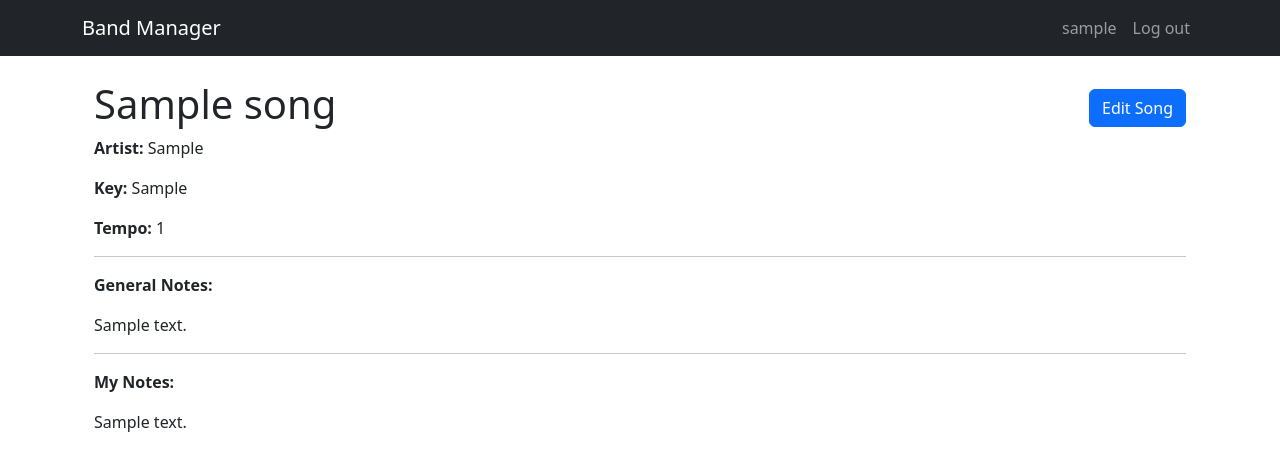
After one commit to RichardModin/set_lists, a Django app: page /songs/1/view/ in a window 1280 px wide. The commit adds this page. Shown: the top 471 px of the page. Run offline with Django 5.2, Linux system fonts and the light colour scheme; a user stored in the database is signed in; tables that the repository leaves empty hold one stand-in row (values such as "Sample post"); some libraries are stand-ins or nearby versions.

Commit message:
feat: adding notes to songs - both general and private notes

```diff
--- a/songs/forms.py
+++ b/songs/forms.py
@@ -4,4 +4,4 @@ from .models import Song
 class SongForm(forms.ModelForm):
     class Meta:
         model = Song
-        fields = ['title', 'artist', 'key', 'tempo']
+        fields = ['title', 'artist', 'key', 'tempo', 'general_notes']
--- a/songs/models.py
+++ b/songs/models.py
@@ -9,4 +9,15 @@ class Song(models.Model):
     key = models.CharField(max_length=5, null=True, blank=True)
     tempo = models.IntegerField(null=True, blank=True)
     created_by = models.ForeignKey(User, on_delete=models.CASCADE)
-    band = models.ForeignKey(Band, on_delete=models.CASCADE, related_name='songs')  # New relationship
+    band = models.ForeignKey(Band, on_delete=models.CASCADE, related_name='songs')
+    general_notes = models.TextField(null=True, blank=True)
+
+class Notes(models.Model):
+    song = models.OneToOneField(Song, on_delete=models.CASCADE, related_name='note')
+    user = models.ForeignKey(User, on_delete=models.CASCADE, related_name='notes')
+    content = models.TextField()
+    created_at = models.DateTimeField(auto_now_add=True)
+    updated_at = models.DateTimeField(auto_now=True)
+
+    def __str__(self):
+        return f"Note by {self.user.username} on {self.song.title}"
--- a/songs/urls.py
+++ b/songs/urls.py
@@ -5,6 +5,7 @@ from . import views
 app_name = 'songs'
 
 urlpatterns = [
+    path('<int:song_id>/view/', views.view_song, name='song_detail'),
     path('<int:band_id>/create/', views.create_song, name='create_song'),
     path('<int:song_id>/edit/', views.edit_song, name='edit_song'),
     path('<int:song_id>/delete/', views.delete_song, name='delete_song'),
--- a/songs/views.py
+++ b/songs/views.py
@@ -6,7 +6,7 @@ import csv
 from io import TextIOWrapper
 
 from .forms import SongForm
-from .models import Song
+from .models import Song, Notes
 from bands.models import Band
 
 # Create your views here.
@@ -27,18 +27,40 @@ def create_song(request, band_id):
     return render(request, 'songs/song_form.html', {'form': form, 'band': band})
 
 @login_required
+def view_song(request, song_id):
+    song = get_object_or_404(Song, id=song_id)
+    user_note = Notes.objects.filter(song=song, user=request.user).first()
+
+    return render(request, 'songs/song_detail.html', {
+        'song': song,
+        'user_note': user_note,
+    })
+
+@login_required
 def edit_song(request, song_id):
     song = get_object_or_404(Song, id=song_id)
+
+    # Use get_or_create to ensure no duplicate entries
+    note, created = Notes.objects.get_or_create(song=song, user=request.user)
 
     if request.method == "POST":
         form = SongForm(request.POST, instance=song)
         if form.is_valid():
             form.save()
+            note_content = request.POST.get('my_notes', '').strip()
+            note.content = note_content
+            note.save()
             return redirect('bands:band_detail', band_id=song.band.id)
     else:
         form = SongForm(instance=song)
 
-    return render(request, 'songs/song_form.html', {'form': form, 'song': song, 'band': song.band, 'editing': True})
+    return render(request, 'songs/song_form.html', {
+        'form': form,
+        'song': song,
+        'band': song.band,
+        'editing': True,
+        'user_note': note,
+    })
 
 @login_required
 def delete_song(request, song_id):
--- a/templates/bands/band_detail.html
+++ b/templates/bands/band_detail.html
@@ -61,6 +61,7 @@
             <td>{{ song.tempo }}</td>
             <td>
               <a href="{% url 'songs:edit_song' song.id %}" class="btn btn-sm btn-primary">Edit</a>
+              <a href="{% url 'songs:song_detail' song.id %}" class="btn btn-sm btn-outline-primary">View</a>
             </td>
           </tr>
         {% endfor %}
@@ -78,7 +79,7 @@
       {% for setlist in band.setlists.all %}
         <li class="list-group-item d-flex justify-content-between align-items-center">
           {{ setlist.name }}
-          <a href="{% url 'core:view_setlist' setlist.id %}" class="btn btn-sm btn-outline-secondary">View</a>
+          <a href="{% url 'core:view_setlist' setlist.id %}" class="btn btn-sm btn-outline-primary">View</a>
         </li>
       {% empty %}
         <li class="list-group-item text-muted">No set lists yet.</li>
--- a/templates/base.css
+++ b/templates/base.css
@@ -8,10 +8,9 @@
 
     .navbar,
     .set-list-detail .btn,
+    .song-detail .btn,
     .set-list-detail h2,
-    .set-list-detail p,
-    .set-list-detail span,
-    .set-list-detail small {
+    .set-list-detail p{
         display: none !important;
     }
 
--- a/templates/core/setlist_detail.html
+++ b/templates/core/setlist_detail.html
@@ -12,7 +12,6 @@
     </div>
   </div>
 
-
   {% if setlist.songs.all %}
     <ul class="list-group mt-4">
       {% for song in setlist.songs.all %}
@@ -20,11 +19,14 @@
           <div>
             <strong>{{ song.title }}</strong> <span>by {{ song.artist }}</span>
             {% if song.key or song.tempo %}
-            {% endif %}
               <small class="text-muted d-block">
                 {% if song.key %}Key: {{ song.key }}{% endif %}
                 {% if song.tempo %} | Tempo: {{ song.tempo }} bpm{% endif %}
               </small>
+            {% endif %}
+          </div>
+          <div>
+            <a href="{% url 'songs:song_detail' song.id %}" class="btn btn-sm btn-outline-primary">View Song</a>
           </div>
         </li>
       {% endfor %}
--- /dev/null
+++ b/templates/songs/song_detail.html
@@ -0,0 +1,21 @@
+{% extends 'base.html' %}
+
+{% block content %}
+<div class="container mt-4 song-detail">
+  <div class="d-flex justify-content-between align-items-center">
+    <h1>{{ song.title }}</h1>
+    <div>
+      <a href="{% url 'songs:edit_song' song.id %}" class="btn btn-primary">Edit Song</a>
+    </div>
+  </div>
+  <p><strong>Artist:</strong> {{ song.artist }}</p>
+  <p><strong>Key:</strong> {{ song.key|default:"N/A" }}</p>
+  <p><strong>Tempo:</strong> {{ song.tempo|default:"N/A" }}</p>
+  <hr>
+  <p><strong>General Notes:</strong></p>
+  <div>{{ song.general_notes|safe }}</div>
+  <hr>
+  <p><strong>My Notes:</strong></p>
+  <div>{{ user_note.content|safe }}</div>
+</div>
+{% endblock %}
```
Also changed, not shown: templates/songs/song_form.html (+25 -0 lines).
